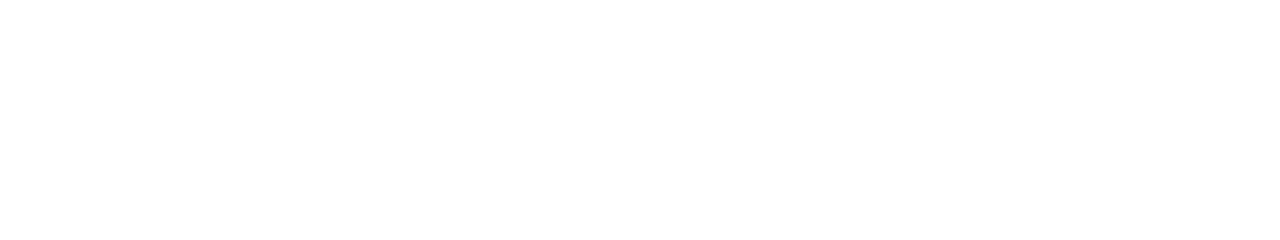
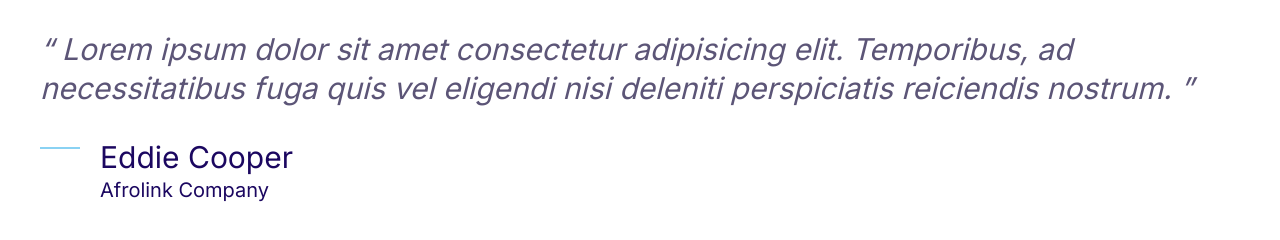
Before and after one commit to Wgang231/Joggy, a plain HTML site: page index.html in a window 1280 px wide. Drawn offline with Linux system fonts and the light colour scheme.

Commit message:
Quotes and Media Set up

```diff
--- a/css/styles.css
+++ b/css/styles.css
@@ -1,6 +1,7 @@
 :root {
     --color-accent: #ff3400;
     --color-body: #918ca4;
+    --color-body-darker: #5c5577;
     --color-border: #ccc;
     --color-headings: #1b0760;
     --color-primary: #2584ff;
@@ -393,3 +394,53 @@ a {
 .media__body {
     margin: 0 2rem;
 }
+
+/* Quotes */
+.quote {
+    font-size: 3rem;
+    font-style: italic;
+    color: var(--color-body-darker);
+    line-height: 1.3;
+}
+
+.quote__text::before {
+    content: open-quote;
+}
+
+.quote__text::after {
+    content: close-quote;
+}
+
+.quote__author {
+    font-size: 3rem;
+    font-weight: 500;
+    font-style: normal;
+    margin-bottom: 0;
+}
+
+.quote__organization {
+    color:var(--color-headings);
+    opacity: 0.4rem;
+    font-size: 2rem;
+    font-style: normal;
+}
+
+.quote__line {
+    position: relative;
+    bottom: 10px;
+}
+
+@media screen and (mind_width: 1024px) {
+    .quote {
+        font-size: 2rem;
+    }
+
+    .quote__author {
+        font-size: 2rem;
+    }
+
+    .quote__organization {
+        font-size: 1.6rem ;
+    }
+
+}
--- a/index.html
+++ b/index.html
@@ -14,5 +14,26 @@
     <link rel="stylesheet" href="css/normalize.css" />
     <link rel="stylesheet" href="css/styles.css" />
   </head>
-  <body></body>
+  <body>
+    <blockquote class="quote">
+      <p class="quote__text">
+        Lorem ipsum dolor sit amet consectetur adipisicing elit. Temporibus, ad
+        necessitatibus fuga quis vel eligendi nisi deleniti perspiciatis
+        reiciendis nostrum.
+      </p>
+      <footer>
+        <div class="media">
+          <div class="media__image">
+            <svg class="icon icon--primary quote__line">
+              <use xlink:href="images/sprite.svg#line"></use>
+            </svg>
+          </div>
+          <div class="media__body">
+            <h3 class="media__title quote__author">Eddie Cooper</h3>
+            <p class="quote__organization">Afrolink Company</p>
+          </div>
+        </div>
+      </footer>
+    </blockquote>
+  </body>
 </html>
```
Also changed, not shown: Components/media.html (+3 -4 lines), Components/quotes.html (added, +22 -0 lines).
